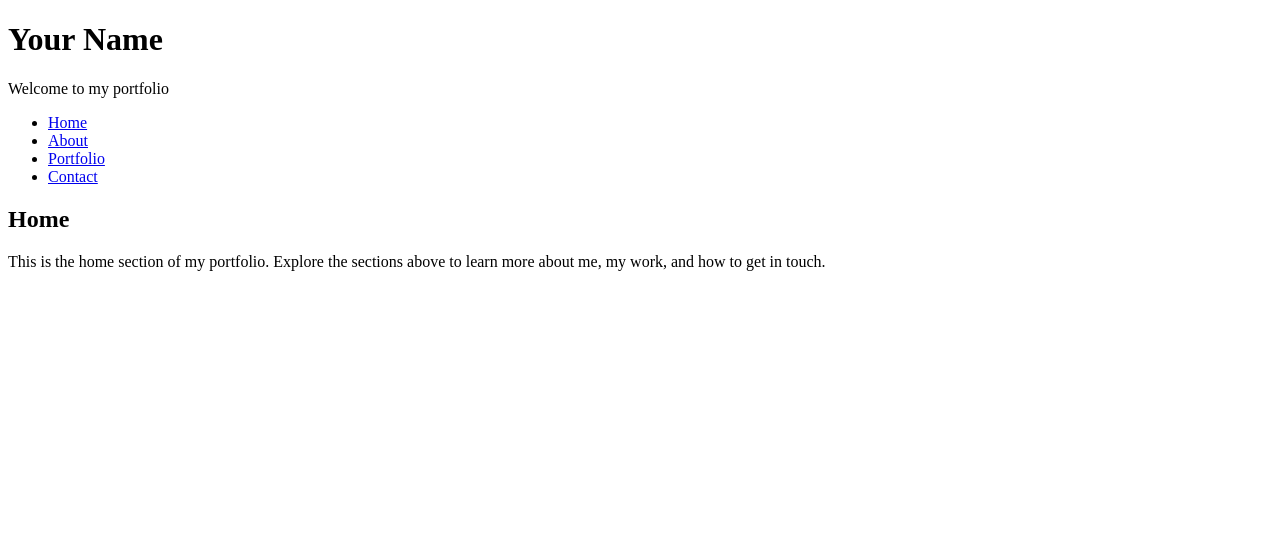
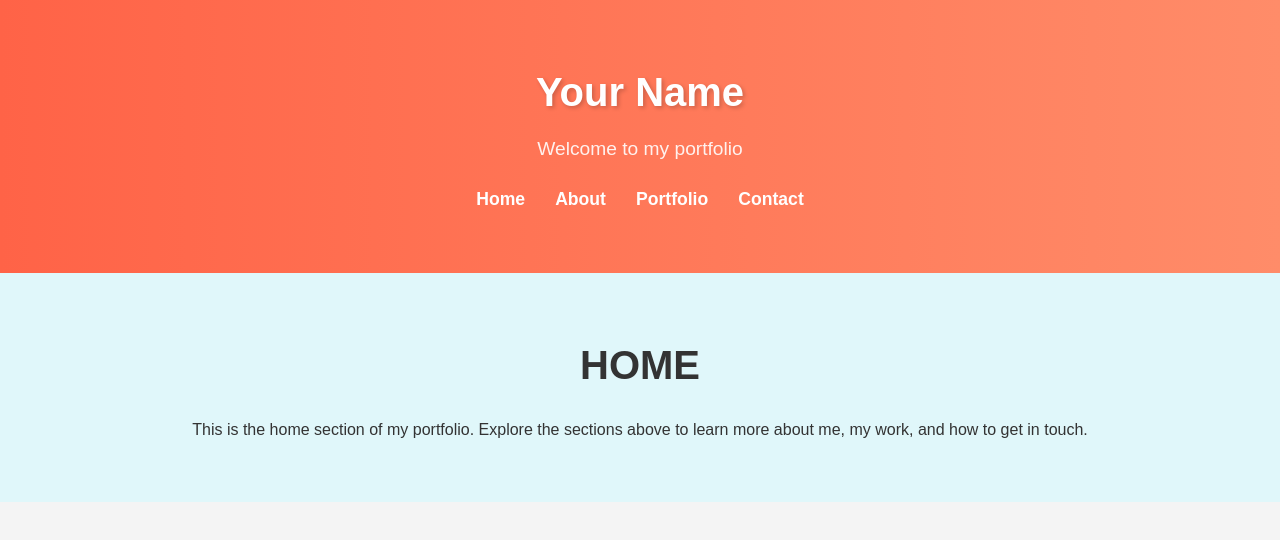
Before and after one commit to manniiqbal/Portfolio, a plain HTML site: page index.html in a window 1280 px wide. Drawn offline with Linux system fonts and the light colour scheme.

Commit message:
Update index.html

```diff
--- a/index.html
+++ b/index.html
@@ -4,7 +4,7 @@
   <meta charset="UTF-8">
   <meta name="viewport" content="width=device-width, initial-scale=1.0">
   <title>My Portfolio</title>
-  <link rel="stylesheet" href="C:\Users\games\OneDrive\Desktop\portfolio project\CSS page for my project.css">
+  <link rel="stylesheet" href="styles.css">
   <script src="script.js" defer></script>
 </head>
 <body>
```
